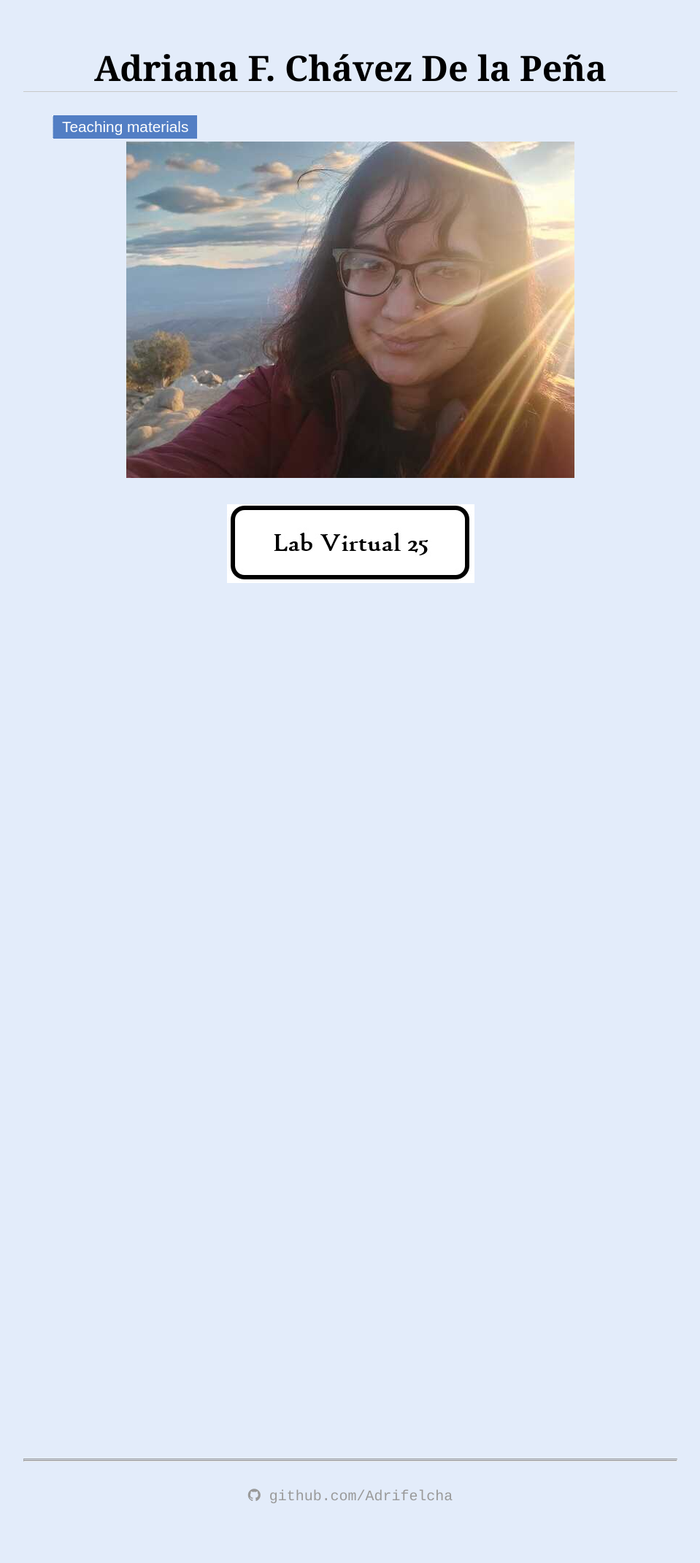
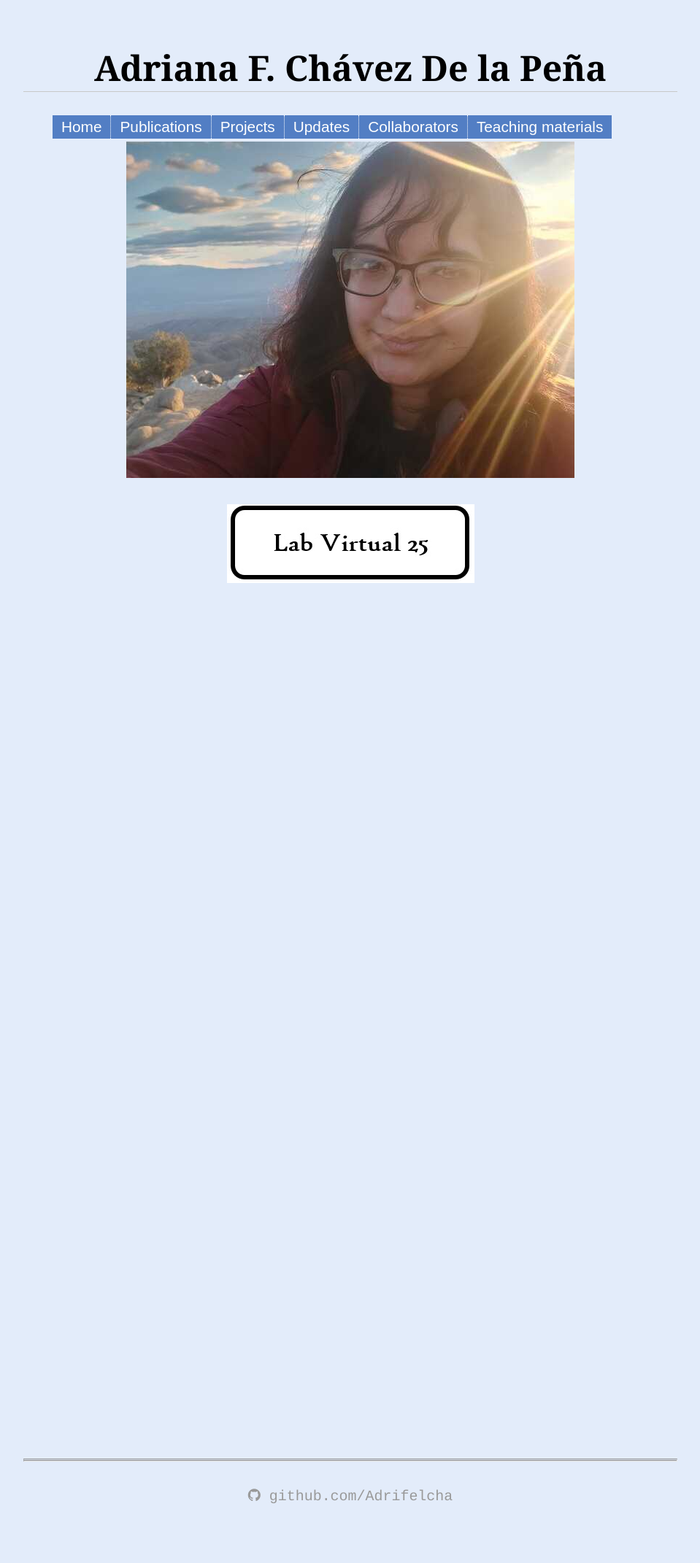
Before and after one commit to Adrifelcha/adrifelcha.github.io, a Jekyll site: the page built from index.html, in a window 1280 px wide. Shown: the whole page at 73% size, without its empty margins (160-1119 px from the left). Built offline with Jekyll 4.4.1, drawn with Linux system fonts in a browser that asks for light colours.

Commit message:
Try to center menu

```diff
--- a/_layouts/default.html
+++ b/_layouts/default.html
@@ -24,7 +24,7 @@
 	z-index: 4;
 	width:170px;}
 .mainnav li{
-	position:fixed;
+	float:left;
 	padding: 2px;
 	background: #527EC4;
 	color: white;
```
